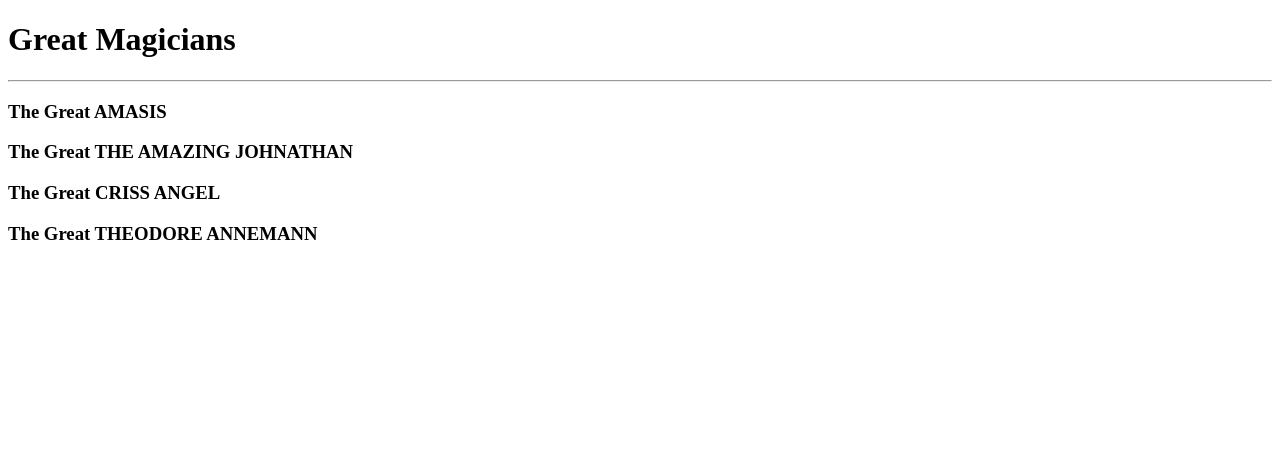
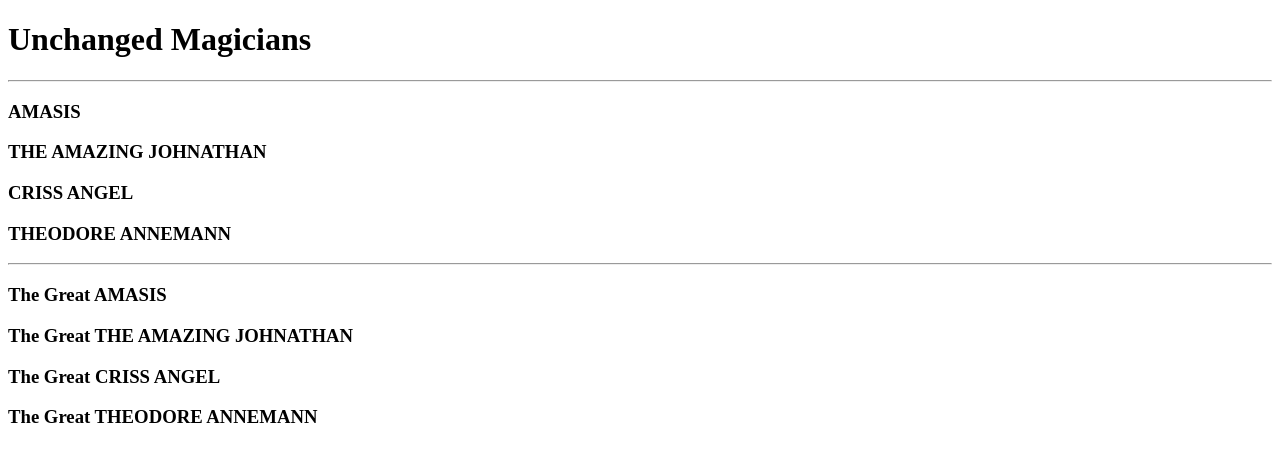
Before and after one commit to plawson3/Javascript-Assignment, a plain HTML site: page Index.html in a window 1280 px wide. Drawn offline with Linux system fonts and the light colour scheme.

Commit message:
Assignment 43 Unchanged Magicians

```diff
--- a/A1.js
+++ b/A1.js
@@ -1,6 +1,6 @@
-let msg = document.querySelector('#tshirt');
+let arr1 = document.querySelector('#oldArr');
+let arr2 = document.querySelector('#newArr');
 function show_magicians(i) {
-    // console.log(item);
     return list[i];
 }
 function make_great(list) {
@@ -8,8 +8,14 @@
     for (let i = 0; i < list.length; i++) {
 
         let p = document.createElement('p');
-        p.textContent = `The Great ${show_magicians(i)}`;
-        msg.append(p);
+        let p1 = document.createElement('p');
+
+        p.textContent = `${show_magicians(i)}`;
+        arr1.append(p);
+
+        p1.textContent = `The Great ${show_magicians(i)}`;
+        arr2.append(p1);
+
     }
 
 }
--- a/Index.html
+++ b/Index.html
@@ -9,9 +9,11 @@
 </head>
 
 <body>
-    <h1>Great Magicians</h1>
+    <h1>Unchanged Magicians</h1>
     <hr>
-    <h3 id="tshirt"></h3>
+    <h3 id="oldArr"></h3>
+    <hr>
+    <h3 id="newArr"></h3>
 
 </body>
 <script src="A1.js"></script>
```
